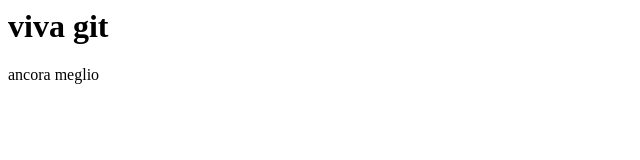
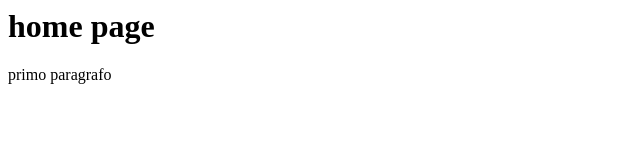
Before and after one commit to CETTO7/pw2018c-1, a plain HTML site: page index.html in a window 1280 px wide. Shown: the whole page, without its empty margins (0-640 px from the left). Drawn offline with Linux system fonts and the light colour scheme.

Commit message:
modificato titolo

```diff
--- a/index.html
+++ b/index.html
@@ -1,6 +1,6 @@
 <html>
 <body>
-<h1>viva git</h1>
-<div>ancora meglio</div>
+<h1>home page</h1>
+<p>primo paragrafo</p>
 </body>
 </html>
```
